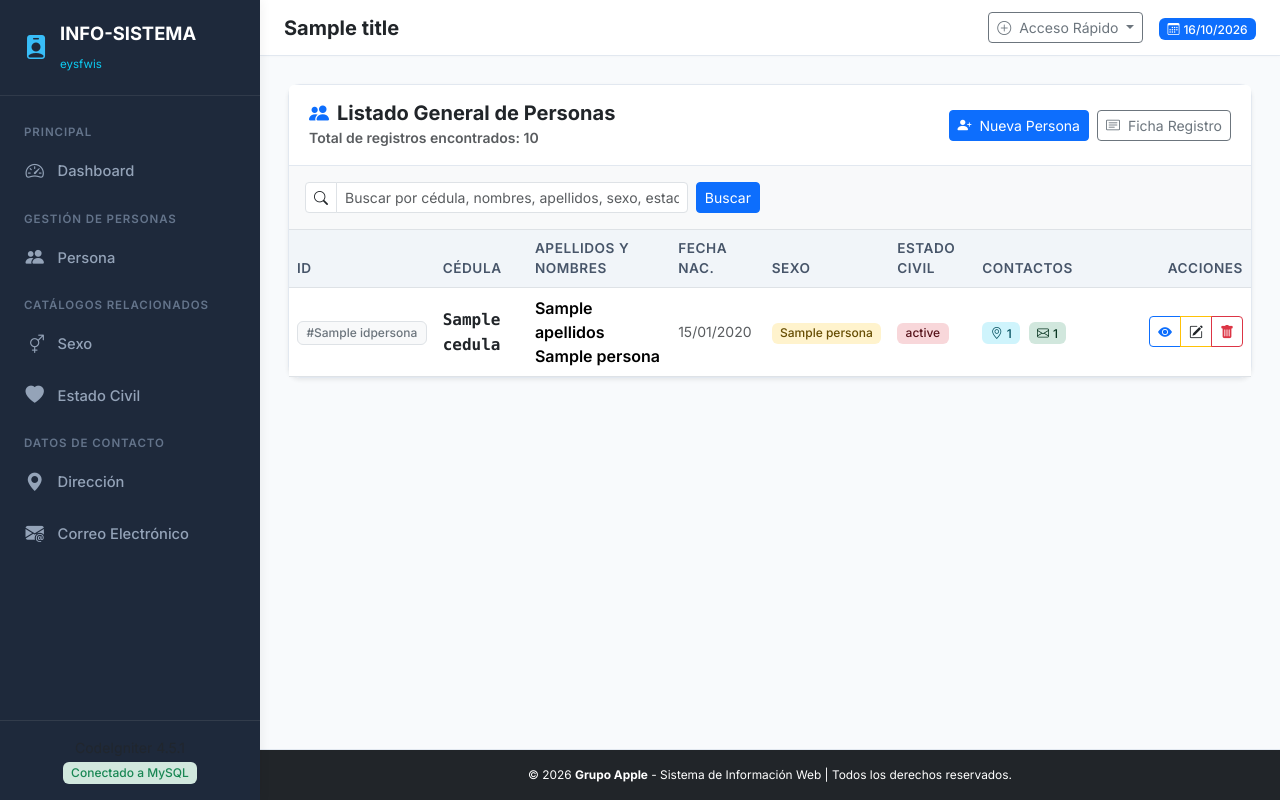
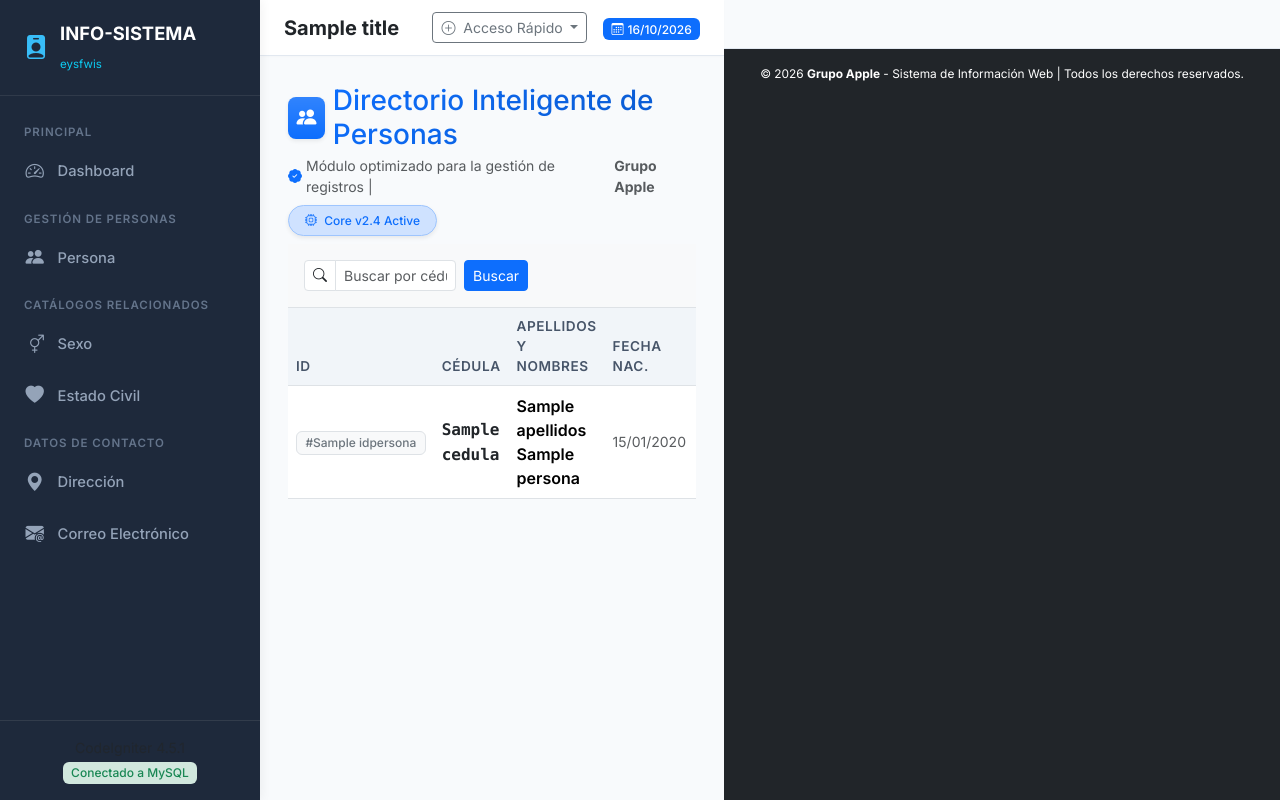
Before and after one commit to geraldmendezbonilla-wq/Grupo_Apple, a CodeIgniter 4 app: the page made by eysfwis-main/app/Views/persona/persona_list.php in a window 1280 px wide. Run offline with PHP 8.4 and a stand-in for CodeIgniter, Linux system fonts and the light colour scheme; the template is opened without the code that fills it: most values are stand-ins (such as "Sample title", 1, 10 or a date in 2020); data that the repository does not hold is empty; some libraries are stand-ins or nearby versions.

Commit message:
Commit 6: Redisenio innovador del encabezado del modulo de personas con estilo Dashboard

```diff
--- a/eysfwis-main/app/Views/persona/persona_list.php
+++ b/eysfwis-main/app/Views/persona/persona_list.php
@@ -2,23 +2,27 @@
 
 <?= $this->section('content') ?>
 
-<div class="card shadow-sm">
-    <div class="card-header d-flex flex-wrap justify-content-between align-items-center gap-2">
-        <div>
-            <h5 class="mb-0 fw-bold text-dark">
-                <i class="bi bi-people-fill text-primary me-2"></i>Listado General de Personas
-            </h5>
-            <small class="text-muted">Total de registros encontrados: <?= esc($total) ?></small>
-        </div>
-        <div class="d-flex gap-2">
-            <a href="<?= base_url('persona/add') ?>" class="btn btn-primary btn-sm">
-                <i class="bi bi-person-plus-fill me-1"></i> Nueva Persona
-            </a>
-            <a href="<?= base_url('persona') ?>" class="btn btn-outline-secondary btn-sm">
-                <i class="bi bi-card-text me-1"></i> Ficha Registro
-            </a>
-        </div>
+<div class="d-flex align-items-center justify-content-between flex-wrap gap-2 mb-2">
+    <div>
+        <h2 class="h3 fw-extrabold mb-1 d-flex align-items-center gap-2">
+            <span class="p-2 bg-primary bg-gradient text-white rounded-3 shadow-sm d-inline-flex align-items-center justify-content-center" style="width: 42px; height: 42px;">
+                <i class="bi bi-people-fill fs-5"></i>
+            </span>
+            <span style="background: linear-gradient(135deg, #0d6efd 0%, #0a58ca 100%); -webkit-background-clip: text; -webkit-text-fill-color: transparent;">
+                Directorio Inteligente de Personas
+            </span>
+        </h2>
+        <p class="text-muted small mb-0 d-flex align-items-center gap-1">
+            <i class="bi bi-patch-check-fill text-primary"></i>
+            Módulo optimizado para la gestión de registros | <strong>Grupo Apple</strong>
+        </p>
     </div>
+    <div>
+        <span class="badge bg-primary-subtle text-primary border border-primary-subtle px-3 py-2 rounded-pill shadow-sm fs-7">
+            <i class="bi bi-cpu me-1"></i> Core v2.4 Active
+        </span>
+    </div>
+</div>
 
     <!-- Barra de Búsqueda -->
     <div class="p-3 bg-light border-bottom">
```
